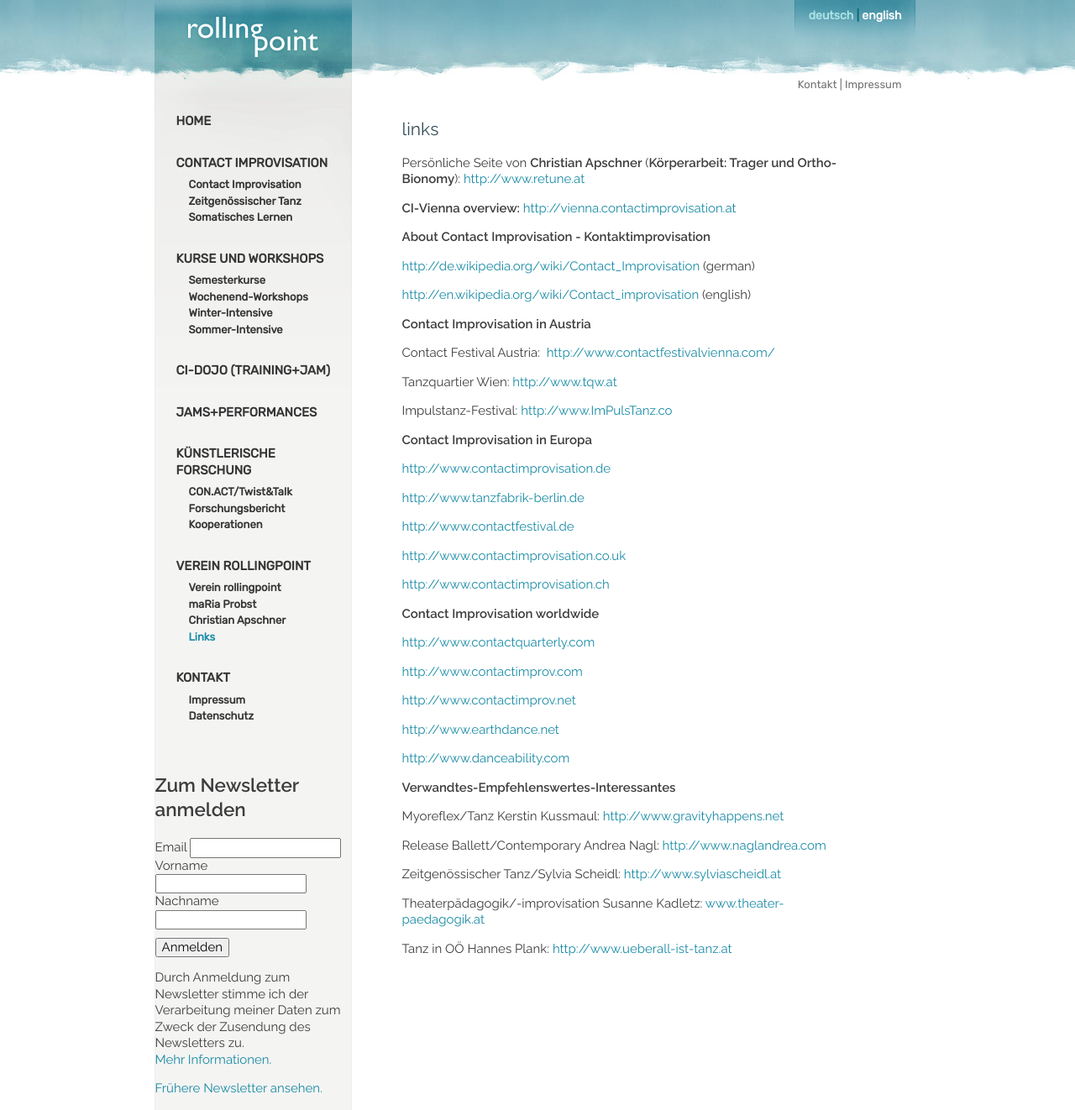
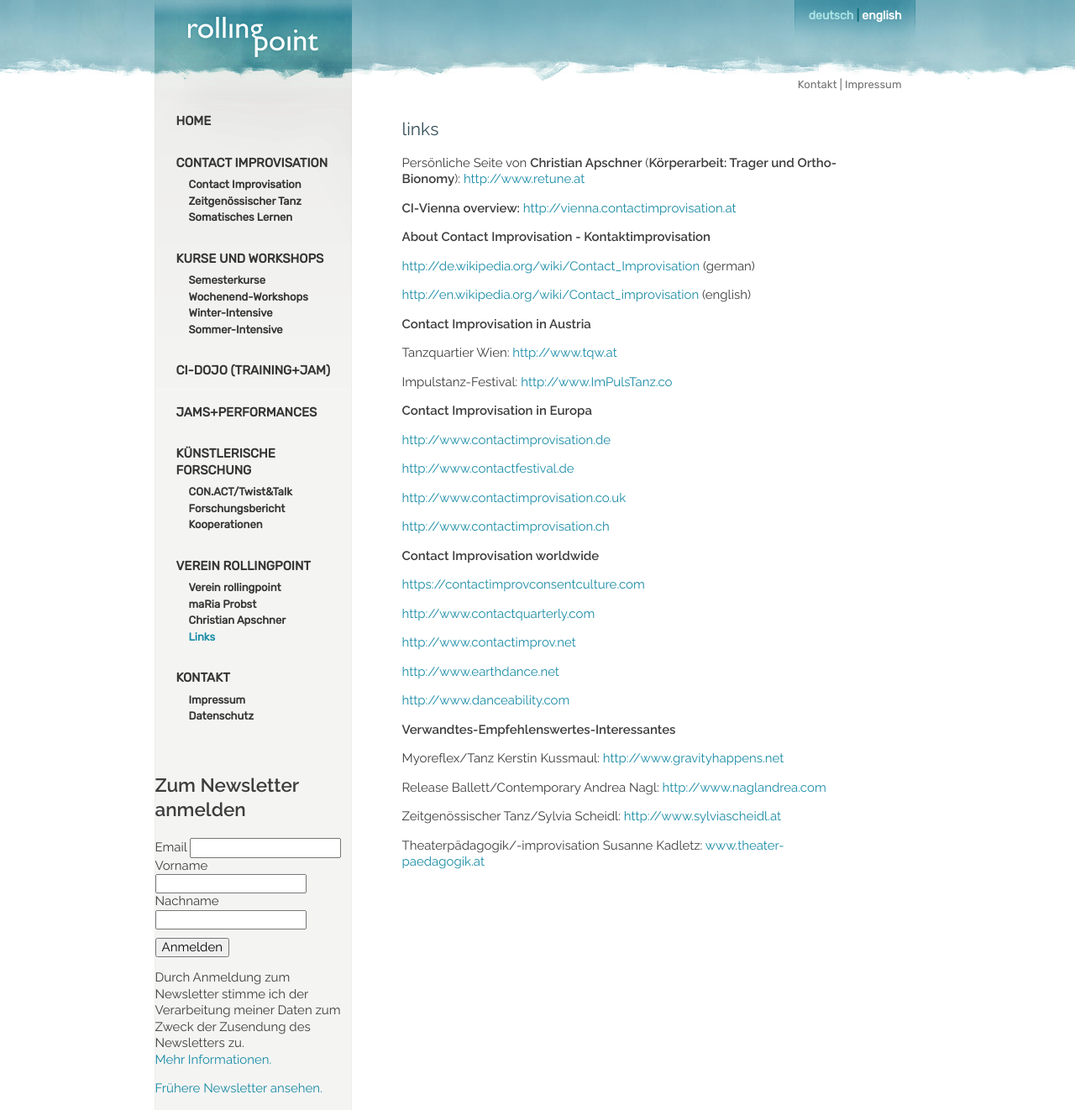
Before and after one commit to manulari/rollingpointat, a Jekyll site: the page built from _pages_de/links.md, in a window 1280 px wide. Shown: the whole page at 84% size. Built offline with Jekyll 4.4.1, drawn with Linux system fonts in a browser that asks for light colours; comment, search, counter and statistics services are not loaded.

Commit message:
Update page (de) “links”

```diff
--- a/_pages_de/links.md
+++ b/_pages_de/links.md
@@ -16,8 +16,6 @@ Persönliche Seite von **Christian Apschner** (**Körperarbeit: Trager und Ortho
 
 **Contact Improvisation in Austria**
 
-Contact Festival Austria:  <http://www.contactfestivalvienna.com/>[](http://www.tqw.at/)
-
 Tanzquartier Wien: [http://www.tqw.at](http://www.tqw.at/)
 
 Impulstanz-Festival: [http://www.ImPulsTanz.co](http://www.ImPulsTanz.com/)
@@ -25,8 +23,6 @@ Impulstanz-Festival: [http://www.ImPulsTanz.co](http://www.ImPulsTanz.com/)
 **Contact Improvisation in Europa**
 
 [http://www.contactimprovisation.de](http://www.contact-improvisation.de/)
-
-[http://www.tanzfabrik-berlin.de](http://www.tanzfabrik-berlin.de/)
 
 [http://www.contactfestival.de](http://www.contactfestival.de/)
 
@@ -36,9 +32,9 @@ Impulstanz-Festival: [http://www.ImPulsTanz.co](http://www.ImPulsTanz.com/)
 
 **Contact Improvisation worldwide**
 
-[http://www.contactquarterly.com](http://www.contactquarterly.com/)
+<https://contactimprovconsentculture.com>
 
-[http://www.contactimprov.com](http://www.contactimprov.com/)
+[http://www.contactquarterly.com](http://www.contactquarterly.com/)[](http://www.contactimprov.com/)
 
 [http://www.contactimprov.net](http://www.contactimprov.net/)
 
@@ -55,5 +51,3 @@ Release Ballett/Contemporary Andrea Nagl:[ http://www.naglandrea.com](http://ww
 Zeitgenössischer Tanz/Sylvia Scheidl: <http://www.sylviascheidl.at>
 
 Theaterpädagogik/-improvisation Susanne Kadletz: [www.theater-paedagogik.at](http://www.theater-paedagogik.at)
-
-Tanz in OÖ Hannes Plank: [http://www.ueberall-ist-tanz.at](http://www.ueberall-ist-tanz.at/)
```
